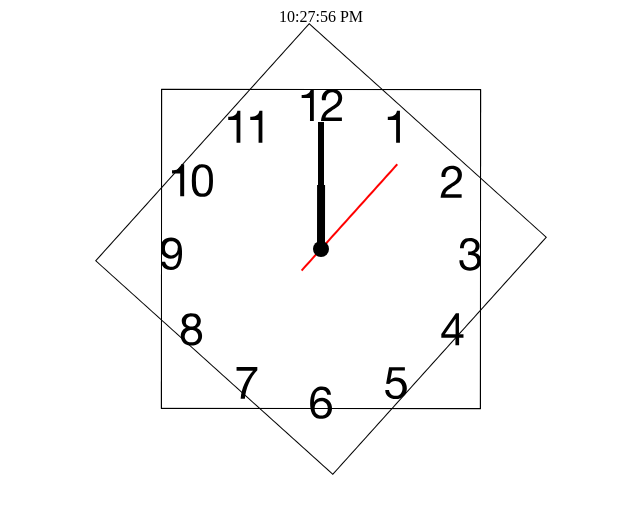
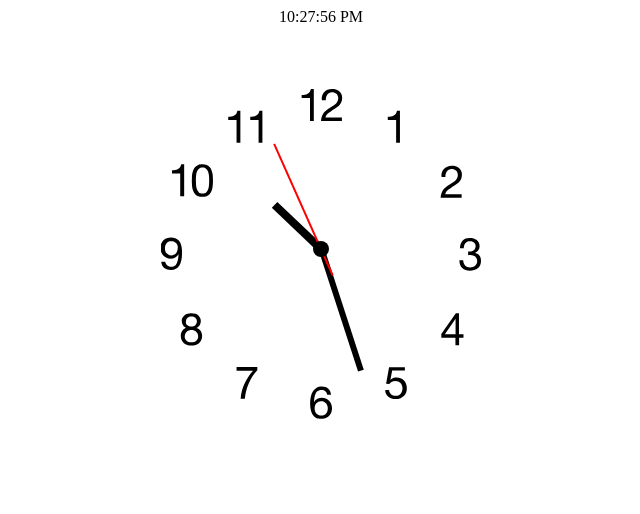
Before and after one commit to HiThereImCam/Clock, a React (Create React App) app: page / in a window 1280 px wide. Shown: the top 514 px of the page, without its empty margins (319-959 px from the left). Built offline with nearby package versions, Linux system fonts and the light colour scheme.

Commit message:
Removed seconds animation. Added seconds, minutes, hours state. Used inline styling to rotate hands The original animation CSS + the transform would increment hands 2 per second. Need to find better way to write the transform function so that it doesnt repeat itself

```diff
--- a/src/App.js
+++ b/src/App.js
@@ -1,14 +1,50 @@
 import "./styles.css";
 import moment from "moment";
 import Clock from "/src/ios_clock.svg";
-import { useEffect, useState } from "react";
+import { useEffect, useRef, useState } from "react";
 
 export default function App() {
   const [currentTime, setCurrentTime] = useState("");
+  const [hours, setHours] = useState(0);
+  const [minutes, setMinutes] = useState(0);
+  const [seconds, setSeconds] = useState(0);
 
+  const hoursHand = () => {
+    let hoursDeg = hours * 30 + minutes / 2;
+    return {
+      transform: `rotate(${hoursDeg}deg)`
+    };
+  };
+
+  const minutesHand = () => {
+    let minuteDeg = minutes * 6;
+    return {
+      transform: `rotate(${minuteDeg}deg)`
+    };
+  };
+  const secondsHand = () => {
+    let secondDeg = seconds * 6;
+    return {
+      transform: `rotate(${secondDeg}deg)`
+    };
+  };
+
+  // const secondsHand = (seconds) => {
+  //   console.log("seconds: ", seconds);
+  //   let secondsAngle = seconds * 6;
+  //   console.log("secondsAngle: ", secondsAngle);
+  //   // secondsRef.current.style.webKitTransform = `rotateZ(${secondsAngle}deg)`;
+  //   secondsRef.current.style.transform = `rotateZ(${secondsAngle}deg)`;
+  // };
+  // const secondsDeg = {
+  //   transform: `rotate(${seconds}deg)`
+  // };
   useEffect(() => {
     let interval = setInterval(() => {
       setCurrentTime(moment().format("LTS"));
+      setHours(moment().hour());
+      setMinutes(moment().minute());
+      setSeconds(moment().second());
     }, 1000);
     return () => clearInterval(interval);
   }, [currentTime]);
@@ -16,16 +52,17 @@ export default function App() {
   return (
     <div className="App">
       {currentTime}
+
       <div className="clock-container">
         <img src={Clock} />
         <div className="hours-container">
-          <div className="hours"></div>
+          <div className="hours" style={hoursHand()}></div>
         </div>
         <div className="minutes-container">
-          <div className="minutes"></div>
+          <div className="minutes" style={minutesHand()}></div>
         </div>
         <div className="seconds-container">
-          <div className="seconds"></div>
+          <div style={secondsHand()} className="seconds"></div>
         </div>
       </div>
     </div>
--- a/src/styles.css
+++ b/src/styles.css
@@ -59,7 +59,6 @@
   right: 0;
   left: 0;
   bottom: 0;
-  border: 1px solid black;
 }
 
 .hours {
@@ -99,7 +98,7 @@
   }
 }
 
-.hours-container {
+/* .hours-container {
   animation: rotate 43200s infinite linear;
 }
 
@@ -109,4 +108,4 @@
 
 .seconds-container {
   animation: rotate 60s infinite steps(60);
-}
+} */
```
